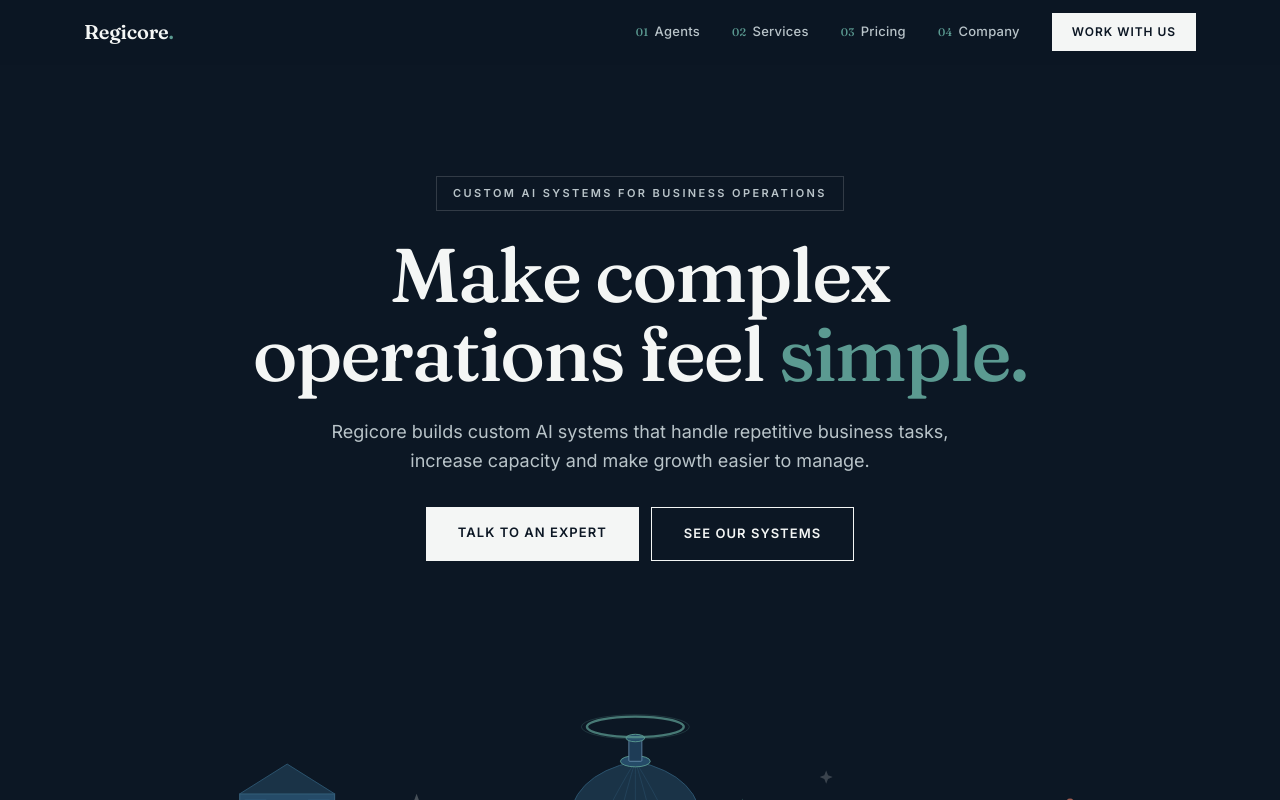
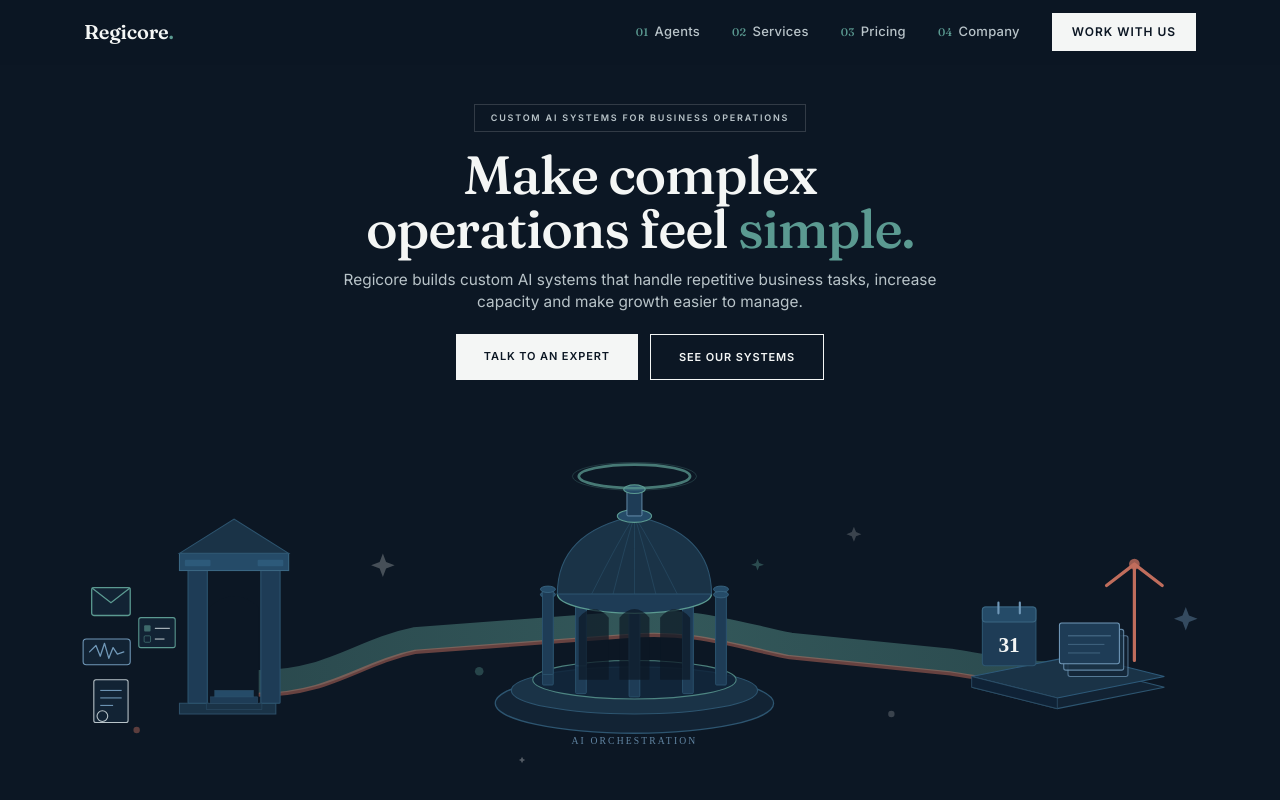
Before and after one commit to spectredad/Regicore, a Next.js app: page / in a window 1280 px wide. Shown: the top 800 px of the page. Built offline with nearby package versions, Linux system fonts and the light colour scheme.

Commit message:
fix: hero above-fold layout — full illustration visible at 1440x900+

```diff
--- a/components/Hero.tsx
+++ b/components/Hero.tsx
@@ -2,7 +2,7 @@
 
 /* ─────────────────────────────────────────────
    Regicore Hero — Midnight Editorial
-   Inline SVG isometric illustration (no animation)
+   Above-the-fold layout: navbar + copy + illustration
 ───────────────────────────────────────────── */
 
 function RegicoreIllustration() {
@@ -11,18 +11,10 @@
       viewBox="0 0 1100 420"
       xmlns="http://www.w3.org/2000/svg"
       aria-hidden="true"
-      className="w-full max-w-5xl mx-auto"
-      style={{ overflow: "visible" }}
+      style={{ width: "100%", height: "100%", display: "block" }}
+      preserveAspectRatio="xMidYMid meet"
     >
       <defs>
-        {/* Subtle grain texture */}
-        <filter id="grain" x="0%" y="0%" width="100%" height="100%">
-          <feTurbulence type="fractalNoise" baseFrequency="0.65" numOctaves="3" result="noise" />
-          <feColorMatrix type="saturate" values="0" in="noise" result="grayNoise" />
-          <feBlend in="SourceGraphic" in2="grayNoise" mode="multiply" result="blended" />
-          <feComposite in="blended" in2="SourceGraphic" operator="in" />
-        </filter>
-        {/* Teal pathway gradient */}
         <linearGradient id="pathGrad" x1="0%" y1="0%" x2="100%" y2="0%">
           <stop offset="0%" stopColor="#5B9A91" stopOpacity="0.7" />
           <stop offset="50%" stopColor="#5B9A91" stopOpacity="0.9" />
@@ -30,71 +22,45 @@
         </linearGradient>
       </defs>
 
-      {/* ── PATHWAY (drawn first, behind buildings) ── */}
-      {/* Main teal ribbon */}
+      {/* ── PATHWAY ── */}
       <path
         d="M 195 310 C 260 310, 290 280, 340 270 L 540 255 C 600 250, 640 265, 690 275 L 840 290 C 890 298, 920 305, 960 300"
-        fill="none"
-        stroke="url(#pathGrad)"
-        strokeWidth="22"
-        strokeLinecap="round"
-        opacity="0.55"
+        fill="none" stroke="url(#pathGrad)" strokeWidth="22" strokeLinecap="round" opacity="0.55"
       />
-      {/* Soft coral parallel accent */}
       <path
         d="M 195 322 C 260 322, 290 292, 340 282 L 540 267 C 600 262, 640 277, 690 287 L 840 302 C 890 310, 920 317, 960 312"
-        fill="none"
-        stroke="#D47763"
-        strokeWidth="4"
-        strokeLinecap="round"
-        opacity="0.45"
+        fill="none" stroke="#D47763" strokeWidth="4" strokeLinecap="round" opacity="0.45"
       />
 
-      {/* ══════════════════════════════════
-          LEFT — INPUT GATEWAY
-      ══════════════════════════════════ */}
-
-      {/* Gate base/plinth */}
+      {/* ── LEFT — INPUT GATEWAY ── */}
       <polygon points="120,330 210,330 210,340 120,340" fill="#1a3347" stroke="#2d4f68" strokeWidth="1" />
-      {/* Gate left column */}
       <rect x="128" y="200" width="18" height="130" fill="#1e3c56" stroke="#2d5570" strokeWidth="1" rx="1" />
-      {/* Gate right column */}
       <rect x="196" y="200" width="18" height="130" fill="#1e3c56" stroke="#2d5570" strokeWidth="1" rx="1" />
-      {/* Gate top beam */}
       <rect x="120" y="190" width="102" height="16" fill="#254b68" stroke="#3a6682" strokeWidth="1" />
-      {/* Gate pediment */}
       <polygon points="120,190 171,158 222,190" fill="#1a3347" stroke="#2d5570" strokeWidth="1" />
-      {/* Gate arch opening */}
       <path d="M 148 330 L 148 240 Q 171 220 194 240 L 194 330 Z" fill="#0C1724" />
-      {/* Gate column cap details */}
       <rect x="125" y="196" width="24" height="6" fill="#2d5a7a" rx="1" />
       <rect x="193" y="196" width="24" height="6" fill="#2d5a7a" rx="1" />
-      {/* Small staircase */}
       <rect x="145" y="330" width="52" height="6" fill="#1a3347" stroke="#2d4f68" strokeWidth="0.5" />
       <rect x="149" y="324" width="44" height="6" fill="#1e3c56" stroke="#2d4f68" strokeWidth="0.5" />
       <rect x="153" y="318" width="36" height="6" fill="#254b68" stroke="#2d5570" strokeWidth="0.5" />
 
-      {/* INPUT SYMBOLS — minimal, symbolic */}
-      {/* Envelope */}
+      {/* Input symbols */}
       <g transform="translate(38, 222)">
         <rect x="0" y="0" width="36" height="26" rx="2" fill="#122334" stroke="#5B9A91" strokeWidth="1.2" />
         <polyline points="0,0 18,14 36,0" fill="none" stroke="#5B9A91" strokeWidth="1.2" />
       </g>
-      {/* Waveform */}
       <g transform="translate(30, 270)">
         <rect x="0" y="0" width="44" height="24" rx="3" fill="#122334" stroke="#7098B8" strokeWidth="1" />
         <polyline points="6,12 12,6 16,16 20,4 24,18 28,8 32,14 38,12" fill="none" stroke="#7098B8" strokeWidth="1.2" strokeLinecap="round" strokeLinejoin="round" />
       </g>
-      {/* Document */}
       <g transform="translate(40, 308)">
         <rect x="0" y="0" width="32" height="40" rx="2" fill="#122334" stroke="#B9C4C9" strokeWidth="1" />
         <line x1="6" y1="10" x2="26" y2="10" stroke="#7098B8" strokeWidth="1" />
         <line x1="6" y1="17" x2="26" y2="17" stroke="#7098B8" strokeWidth="1" />
         <line x1="6" y1="24" x2="18" y2="24" stroke="#7098B8" strokeWidth="1" />
         <circle cx="8" cy="34" r="5" fill="none" stroke="#B9C4C9" strokeWidth="1" />
-        <path d="M5,37 Q8,40 11,37" fill="none" stroke="#B9C4C9" strokeWidth="0.8" />
       </g>
-      {/* Task card */}
       <g transform="translate(82, 250)">
         <rect x="0" y="0" width="34" height="28" rx="2" fill="#122334" stroke="#5B9A91" strokeWidth="1" />
         <rect x="5" y="7" width="6" height="6" rx="1" fill="#5B9A91" opacity="0.6" />
@@ -103,18 +69,11 @@
         <line x1="15" y1="20" x2="24" y2="20" stroke="#B9C4C9" strokeWidth="1" />
       </g>
 
-      {/* ══════════════════════════════════
-          CENTRE — REGICORE PAVILION
-      ══════════════════════════════════ */}
-
-      {/* Outer base ring */}
+      {/* ── CENTRE — PAVILION ── */}
       <ellipse cx="545" cy="330" rx="130" ry="28" fill="#122334" stroke="#2d5570" strokeWidth="1.2" />
-      {/* Base platform step */}
       <ellipse cx="545" cy="318" rx="115" ry="22" fill="#1a3347" stroke="#2d5570" strokeWidth="1" />
-      {/* Inner floor */}
       <ellipse cx="545" cy="308" rx="95" ry="18" fill="#0f2236" stroke="#5B9A91" strokeWidth="1" opacity="0.8" />
 
-      {/* Colonnade — 10 columns around ellipse */}
       {[0,1,2,3,4,5,6,7,8,9].map(i => {
         const angle = (i / 10) * Math.PI * 2 - Math.PI / 2;
         const cx = 545 + Math.cos(angle) * 85;
@@ -128,56 +87,35 @@
         );
       })}
 
-      {/* Dome base ring */}
       <ellipse cx="545" cy="228" rx="72" ry="18" fill="#1e3c56" stroke="#5B9A91" strokeWidth="1.2" />
-      {/* Dome body */}
       <path d="M 473 228 Q 473 170, 545 155 Q 617 170, 617 228 Z" fill="#1a3347" stroke="#2d5570" strokeWidth="1" />
-      {/* Dome highlight ribs */}
       {[-40,-20,0,20,40].map(x => (
         <path key={x} d={`M ${545+x} 228 Q ${545+x*0.4} 180, 545 155`} fill="none" stroke="#2d5570" strokeWidth="0.7" opacity="0.7" />
       ))}
-      {/* Dome lantern */}
       <ellipse cx="545" cy="155" rx="16" ry="6" fill="#254b68" stroke="#5B9A91" strokeWidth="1" />
       <rect x="538" y="130" width="14" height="25" fill="#1e3c56" stroke="#7098B8" strokeWidth="0.8" rx="1" />
       <ellipse cx="545" cy="130" rx="10" ry="4" fill="#254b68" stroke="#5B9A91" strokeWidth="1" />
-
-      {/* Halo ring above dome */}
       <ellipse cx="545" cy="118" rx="52" ry="11" fill="none" stroke="#5B9A91" strokeWidth="2.5" opacity="0.75" />
       <ellipse cx="545" cy="118" rx="58" ry="13" fill="none" stroke="#5B9A91" strokeWidth="0.8" opacity="0.3" />
-
-      {/* Pavilion caption */}
       <text x="545" y="368" textAnchor="middle" fontFamily="serif" fontSize="9" fill="#7098B8" letterSpacing="2" opacity="0.85">AI ORCHESTRATION</text>
 
-      {/* Arch openings on pavilion */}
       {[-1, 0, 1].map(i => (
         <path key={i} d={`M ${545 + i*38 - 14} 308 L ${545 + i*38 - 14} 250 Q ${545 + i*38} 234, ${545 + i*38 + 14} 250 L ${545 + i*38 + 14} 308 Z`} fill="#0C1724" opacity="0.7" />
       ))}
 
-      {/* ══════════════════════════════════
-          RIGHT — OUTCOME PLATFORM
-      ══════════════════════════════════ */}
-
-      {/* Elevated platform base */}
+      {/* ── RIGHT — OUTCOME PLATFORM ── */}
       <polygon points="860,315 960,295 1040,315 940,335" fill="#122334" stroke="#2d5570" strokeWidth="1" />
-      {/* Platform top face */}
       <polygon points="860,305 960,285 1040,305 940,325" fill="#1a3347" stroke="#2d5a7a" strokeWidth="1" />
-      {/* Platform side face */}
       <polygon points="860,305 860,315 940,335 940,325" fill="#0f2236" stroke="#2d4f68" strokeWidth="0.8" />
 
-      {/* Calendar block */}
       <g transform="translate(870, 240)">
-        {/* Block body */}
         <rect x="0" y="0" width="50" height="55" rx="3" fill="#1e3c56" stroke="#2d5570" strokeWidth="1" />
-        {/* Calendar top bar */}
         <rect x="0" y="0" width="50" height="14" rx="3" fill="#254b68" stroke="#3a6682" strokeWidth="1" />
-        {/* Rings */}
         <line x1="15" y1="-4" x2="15" y2="6" stroke="#7098B8" strokeWidth="2" strokeLinecap="round" />
         <line x1="35" y1="-4" x2="35" y2="6" stroke="#7098B8" strokeWidth="2" strokeLinecap="round" />
-        {/* Date */}
         <text x="25" y="42" textAnchor="middle" fontFamily="serif" fontSize="20" fontWeight="bold" fill="#F4F6F5">31</text>
       </g>
 
-      {/* Record card stack */}
       <g transform="translate(942, 255)">
         <rect x="8" y="12" width="56" height="38" rx="2" fill="#122334" stroke="#7098B8" strokeWidth="1" opacity="0.7" />
         <rect x="4" y="6" width="56" height="38" rx="2" fill="#1a3347" stroke="#7098B8" strokeWidth="1" opacity="0.85" />
@@ -187,37 +125,19 @@
         <line x1="8" y1="28" x2="38" y2="28" stroke="#7098B8" strokeWidth="0.8" opacity="0.5" />
       </g>
 
-      {/* Upward coral arrow */}
       <g opacity="0.9">
-        <path
-          d="M 1012 290 L 1012 200 L 1038 220 M 1012 200 L 986 220"
-          fill="none"
-          stroke="#D47763"
-          strokeWidth="3"
-          strokeLinecap="round"
-          strokeLinejoin="round"
-        />
-        {/* Coral status dot */}
+        <path d="M 1012 290 L 1012 200 L 1038 220 M 1012 200 L 986 220" fill="none" stroke="#D47763" strokeWidth="3" strokeLinecap="round" strokeLinejoin="round" />
         <circle cx="1012" cy="200" r="5" fill="#D47763" opacity="0.8" />
       </g>
 
-      {/* ── DECORATIVE MARKS (max 8) ── */}
-      {/* Stars / sparkles */}
-      {/* 1 */}
+      {/* ── DECORATIVE MARKS (8) ── */}
       <path d="M 310 190 L 313 198 L 321 201 L 313 204 L 310 212 L 307 204 L 299 201 L 307 198 Z" fill="#F4F6F5" opacity="0.25" />
-      {/* 2 */}
       <path d="M 750 165 L 752 170 L 757 172 L 752 174 L 750 179 L 748 174 L 743 172 L 748 170 Z" fill="#F4F6F5" opacity="0.2" />
-      {/* 3 */}
       <path d="M 1060 240 L 1063 248 L 1071 251 L 1063 254 L 1060 262 L 1057 254 L 1049 251 L 1057 248 Z" fill="#7098B8" opacity="0.4" />
-      {/* 4 small dot */}
       <circle cx="400" cy="300" r="4" fill="#5B9A91" opacity="0.35" />
-      {/* 5 small dot */}
       <circle cx="785" cy="340" r="3" fill="#F4F6F5" opacity="0.2" />
-      {/* 6 small dot */}
       <circle cx="80" cy="355" r="3" fill="#D47763" opacity="0.4" />
-      {/* 7 sparkle */}
       <path d="M 660 195 L 661.5 199 L 666 200.5 L 661.5 202 L 660 206 L 658.5 202 L 654 200.5 L 658.5 199 Z" fill="#5B9A91" opacity="0.4" />
-      {/* 8 sparkle */}
       <path d="M 440 380 L 441 382 L 443 383 L 441 384 L 440 386 L 439 384 L 437 383 L 439 382 Z" fill="#F4F6F5" opacity="0.3" />
     </svg>
   );
@@ -225,44 +145,90 @@
 
 export default function Hero() {
   return (
-    <section className="bg-midnight pt-36 md:pt-44 pb-0 px-5 overflow-hidden">
-      <div className="max-w-6xl mx-auto">
+    <section
+      className="bg-midnight flex flex-col"
+      style={{
+        minHeight: "100svh",
+        maxHeight: "980px",
+        overflow: "hidden",
+      }}
+    >
+      {/* Copy block — ~38% of hero */}
+      <div
+        className="flex flex-col items-center justify-end px-5 text-center"
+        style={{ flex: "0 0 auto", paddingTop: "clamp(100px, 13vh, 148px)", paddingBottom: "clamp(16px, 2.5vh, 28px)" }}
+      >
         {/* Eyebrow */}
-        <div className="flex justify-center mb-6">
-          <span className="text-[11px] font-semibold tracking-[0.22em] uppercase text-muted border border-line px-4 py-2">
-            CUSTOM AI SYSTEMS FOR BUSINESS OPERATIONS
-          </span>
-        </div>
+        <span
+          className="text-muted border border-line px-4 py-1.5 font-semibold uppercase"
+          style={{ fontSize: "clamp(9px, 0.7vw, 11px)", letterSpacing: "0.2em", marginBottom: "clamp(16px, 2vh, 24px)" }}
+        >
+          CUSTOM AI SYSTEMS FOR BUSINESS OPERATIONS
+        </span>
 
-        {/* Headline — centred */}
-        <h1 className="font-display text-center font-medium text-ink text-balance leading-[1.04] tracking-[-0.025em] text-[40px] sm:text-[58px] md:text-[76px] max-w-4xl mx-auto">
+        {/* Headline */}
+        <h1
+          className="font-display font-medium text-ink text-balance leading-[1.02] tracking-[-0.025em] mx-auto"
+          style={{
+            fontSize: "clamp(40px, 4.2vw, 76px)",
+            maxWidth: "820px",
+            marginBottom: "clamp(12px, 1.5vh, 18px)",
+          }}
+        >
           Make complex operations feel{" "}
           <em className="not-italic italic text-teal">simple.</em>
         </h1>
 
         {/* Supporting copy */}
-        <p className="text-center text-[16px] sm:text-[18px] leading-relaxed text-muted max-w-2xl mx-auto mt-6 text-pretty">
+        <p
+          className="text-muted text-pretty mx-auto"
+          style={{
+            fontSize: "clamp(14px, 1.2vw, 18px)",
+            lineHeight: "1.45",
+            maxWidth: "620px",
+            marginBottom: "clamp(16px, 2.5vh, 24px)",
+          }}
+        >
           Regicore builds custom AI systems that handle repetitive business tasks, increase capacity and make growth easier to manage.
         </p>
 
         {/* CTAs */}
-        <div className="flex flex-wrap gap-3 justify-center mt-8 mb-14">
+        <div className="flex flex-wrap gap-3 justify-center">
           <a
             href="#book"
-            className="bg-soft-white text-midnight font-semibold text-[13px] uppercase tracking-[0.08em] px-8 py-4 hover:bg-sand transition-colors duration-300"
+            className="bg-soft-white text-midnight font-semibold uppercase tracking-[0.08em] hover:bg-sand transition-colors duration-300"
+            style={{ fontSize: "clamp(11px, 0.85vw, 13px)", padding: "14px 28px" }}
           >
             Talk to an Expert
           </a>
           <a
             href="#services"
-            className="border border-soft-white text-soft-white font-semibold text-[13px] uppercase tracking-[0.08em] px-8 py-4 hover:bg-teal/10 hover:border-teal transition-colors duration-300"
+            className="border border-soft-white text-soft-white font-semibold uppercase tracking-[0.08em] hover:bg-teal/10 hover:border-teal transition-colors duration-300"
+            style={{ fontSize: "clamp(11px, 0.85vw, 13px)", padding: "14px 28px" }}
           >
             See Our Systems
           </a>
         </div>
+      </div>
 
-        {/* Illustration */}
-        <div className="w-full">
+      {/* Illustration block — fills remaining hero space */}
+      <div
+        className="flex items-end justify-center w-full"
+        style={{
+          flex: "1 1 auto",
+          minHeight: 0,
+          paddingLeft: "clamp(8px, 3vw, 40px)",
+          paddingRight: "clamp(8px, 3vw, 40px)",
+        }}
+      >
+        <div
+          style={{
+            width: "min(1180px, 92vw)",
+            maxHeight: "clamp(260px, 38vh, 380px)",
+            display: "flex",
+            alignItems: "flex-end",
+          }}
+        >
           <RegicoreIllustration />
         </div>
       </div>
```
